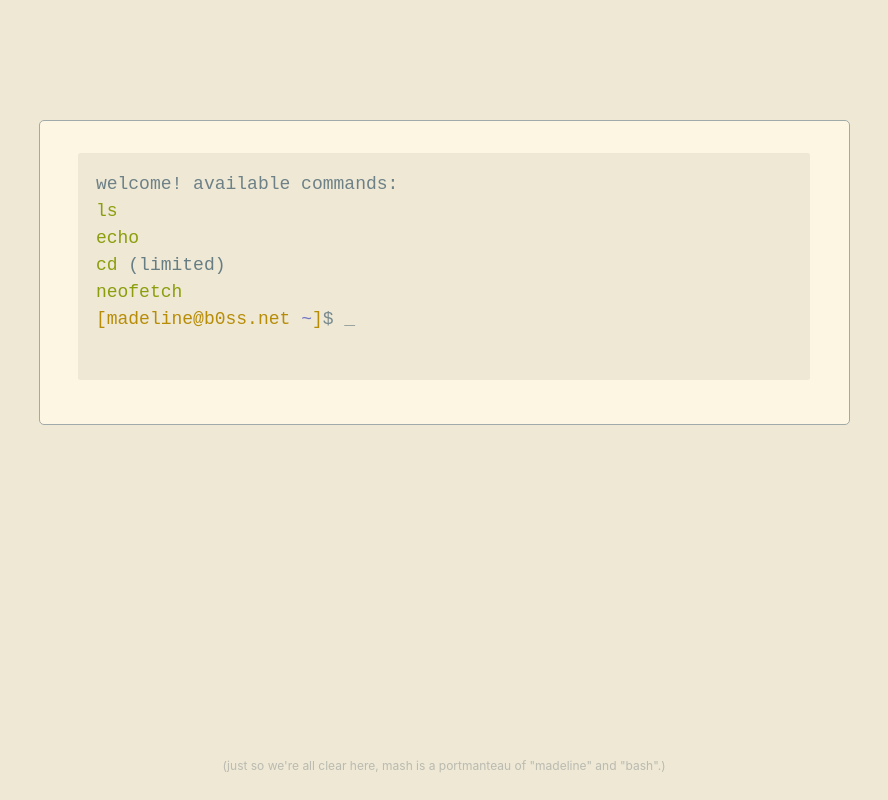
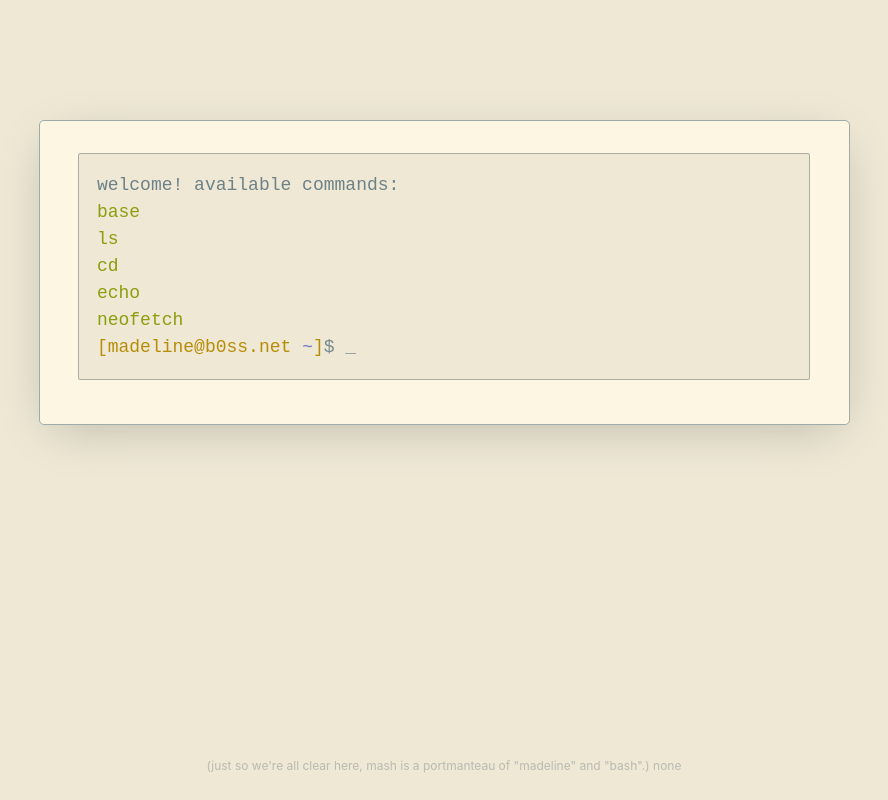
Before and after one commit to madeline-xoxo/pongs-homepage, a React (Vite) app: page / in a window 1280 px wide. Shown: the whole page, without its empty margins (196-1084 px from the left). Built offline with nearby package versions, Linux system fonts and the light colour scheme; a web font is replaced by a local one.

Commit message:
last login + shadow and border

```diff
--- a/src/App.css
+++ b/src/App.css
@@ -17,7 +17,7 @@
   box-sizing: border-box;
   padding: 3vw;
   z-index: 2;
-  /* box-shadow: 0px 12px 50px -13px rgba(0,0,0,0.23); */
+  box-shadow: 0px 12px 50px -13px rgba(0,0,0,0.23);
   border-radius: 5px;
 }
 
@@ -35,7 +35,7 @@
   line-break: anywhere;
   word-break: break-all;
   /* box-shadow: 0px 12px 50px -13px rgba(0,0,0,0.23); */
-  /* border: solid thin #7e8a8599; */
+  border: solid thin #7e8a8599;
   border-radius: 2.5px;
   cursor: default;
   overflow: auto;
@@ -109,3 +109,10 @@
   height: 100px;
   padding: 15px;
 }
+
+.help {
+  max-height: 175px;
+  display: flex;
+  flex-direction: column;
+  flex-flow: column wrap;
+}
--- a/src/App.tsx
+++ b/src/App.tsx
@@ -1,253 +1,50 @@
-import { useEffect } from 'react'
-import { createCommand, handleInput } from './util/commandDefs';
+import { useEffect, useState } from 'react'
+import { commands, createCommand, handleInput } from './util/commandDefs';
 import './util/commandFuncs';
 
 import './App.css'
 
 function App() {
-  // window.onload = function () {
-  //   //  alert(navigator.userAgent);
-  //   if (navigator.userAgent.indexOf("Firefox") > 0) {
-  //     alert("hii! this is a bit awkward but firefox doesn't support the clipboard api. as such, you won't be able to paste into my little terminal. sorry!");
-  //   }
-  // }
-  // async function handleInput(e: KeyboardEvent) {
-  //   const characters = [...Array(95).keys()].map(i => String.fromCharCode(i + 32)); // every typeable character, see https://stackoverflow.com/a/71085063
-  //   if (!(e.key === "R" && e.ctrlKey)) e.preventDefault();
-  //   window.getSelection()?.removeAllRanges();
-  //   const terminal = document.getElementById('terminal')!;
-  //   const input = document.getElementById('input')!;
-  //   let typedText = input.innerText;
-  //   document.getAnimations().forEach(animation => {
-  //     animation.cancel();
-  //     animation.play();
-  //   })
-  //   switch (e.key) {
-  //     case "ArrowUp": {
-  //       // const previous = (terminal.lastChild! as Element).previousElementSibling?.lastElementChild as HTMLDivElement;
-  //       // if (previous) {
-  //       //   if (!previous.parentElement?.classList.contains('line')) break;
-  //       //   typedText = previous.innerText;
-  //       // }
-  //       // break;
-  //       const lines = Array.from(document.getElementsByClassName('line') as HTMLCollectionOf<HTMLDivElement>);
-  //       typedText = (lines.slice(-2)[0].lastElementChild as HTMLDivElement).innerText;
-  //       break;
-  //     }
-  //     case "ArrowDown": {
-  //       typedText = "";
-  //       break;
-  //     }
-  //     // the above two aren't REALLY how it works but idc
-  //     case "Backspace": {
-  //       typedText = input.innerText.slice(0, -1);
-  //       break;
-  //     }
-  //     case "Shift": {
-  //       break;
-  //     }
-  //     case "Tab": {
-  //       let parsed = typedText.split(' ').slice(-1)[0];
-  //       const potentialFiles = files.filter(file => file.name.startsWith(parsed));
-  //       if (potentialFiles.length === 0) break;
-  //       if (potentialFiles.length === 1) {
-  //         const temparray = typedText.split(' ');
-  //         temparray.pop();
-  //         temparray.push(potentialFiles[0].name)
-  //         typedText = temparray.join(' ');
-  //         break;
-  //       }
-  //       if (potentialFiles.length > 1) {
-  //         terminal.append(potentialFiles.map(f => f.name).join('   '))
-  //         document.getElementById('input')!.id = "";
-  //         terminal.innerHTML += `<div class="line"><span class="hostname">[madeline@b0ss.net <span class="directory">~</span>]</span><span class="bash">$ </span><span id="input" /></div>`
-  //         const input = document.getElementById('input')!;
-  //         input.innerHTML = "";
-  //         const stupidFuckingArrayWeNeed = typedText.match(/^([^\s]+\s)(.*)$/) || [""];
-  //         const commandElement = document.createElement('span');
-  //         commandElement.classList.add('command');
-  //         commandElement.innerText = stupidFuckingArrayWeNeed[1] || typedText;
-  //         input.append(commandElement)
-  //         const paramElement = document.createElement('span');
-  //         paramElement.classList.add('param');
-  //         paramElement.innerText = stupidFuckingArrayWeNeed[2] || "";
-  //         input.append(paramElement)
-  //         terminal.scrollTop = terminal.scrollHeight;
-  //       }
-  //       break;
-  //     }
-  //     case "Enter": {
-  //       let parsed = typedText.split(' ');
-  //       switch (parsed[0]) {
-  //         case "": {
-  //           break;
-  //         }
-  //         case "ls": {
-  //           const first = parsed.slice(0, -(parsed.length - 1));
-  //           const last = parsed.slice(0)[0]
-  //           const args = parsed.slice(1);
-  //           if (parsed.length === 1) {
-  //             let filesString = "";
-  //             files.forEach(file => {
-  //               filesString += file.name + "   ";
-  //             })
-  //             terminal.append(filesString);
-  //             break;
-  //           };
-  //           args.every(arg => {
-  //             if (arg.startsWith('-')) {
-  //               switch (arg.replace('-', '')) {
-  //                 case "l": {
-  //                   terminal.append("-l!");
-  //                   break;
-  //                 }
-  //                 default: {
-  //                   terminal.append(`ls: invalid option -- '${arg.replace('-', '')}'`)
-  //                   return;
-  //                 }
-  //               }
-  //             }
-  //           })
-  //           break;
-  //           // if (parsed.slice(-1)[0].trim() === "ls") {
-  //           //   let filesString = "";
-  //           //   files.forEach(file => {
-  //           //     filesString += file.name + "   ";
-  //           //   })
-  //           //   terminal.append(filesString);
-  //           //   break;
-  //           // } else {
-  //           //   if (parsed.slice(-1)[0].trim() === "") break;
-  //           //   const directory = files.filter(file => file.name === parsed.slice(-1)[0])[0];
-  //           //   if (!directory) {
-  //           //     terminal.append(`mash: ls: cannot access '${parsed.slice(-1)[0]}': no such file or directory`)
-  //           //     break;
-  //           //   }
-  //           //   terminal.append(directory.url);
-  //           //   break;
-  //           // }
-
-  //         }
-  //         case "cd": {
-  //           if (parsed.slice(-1)[0].trim() === "cd") break;
-  //           switch (parsed.slice(-1)[0]) {
-  //             case "": {
-  //               break;
-  //             }
-  //             case ".":
-  //             case "./": {
-  //               terminal.append(`mash: cd: you're already in the current directory, dumbass`)
-  //               break;
-  //             }
-  //             case "..":
-  //             case "../": {
-  //               terminal.append(`mash: cd: nice try`)
-  //               break;
-  //             }
-  //             default: {
-  //               const file = files.find(file => file.name === parsed.slice(-1)[0]);
-  //               if (!file) {
-  //                 terminal.append(`mash: cd: ${parsed.slice(-1)}: no such file or directory`);
-  //                 break;
-  //               }
-  //               !file.openCurrent ? window.open(file.url) : window.location.href = file.url;
-  //               break;
-  //             }
-  //           }
-  //           break;
-  //         }
-  //         case "echo": {
-  //           terminal.append(parsed.slice(1, parsed.length).join(' '));
-  //           break;
-  //         }
-  //         case "neofetch": {
-  //           const agent = window.navigator.userAgent.toLowerCase();
-  //           const browser =
-  //             agent.indexOf('edge') > -1 ? 'edge'
-  //               : agent.indexOf('edg') > -1 ? 'chromium based edge'
-  //                 : agent.indexOf('opr') > -1 ? 'opera'
-  //                   : agent.indexOf('chrome') > -1 ? 'chrome'
-  //                     : agent.indexOf('trident') > -1 ? 'ie'
-  //                       : agent.indexOf('firefox') > -1 ? 'firefox'
-  //                         : agent.indexOf('safari') > -1 ? 'safari'
-  //                           : 'other';
-  //           const img = document.createElement('img')
-  //           img.src = (() => {
-  //             switch (browser) {
-  //               case "firefox": {
-  //                 return "https://upload.wikimedia.org/wikipedia/commons/a/a0/Firefox_logo%2C_2019.svg";
-  //               }
-  //               case "chrome": {
-  //                 return "https://upload.wikimedia.org/wikipedia/commons/e/e1/Google_Chrome_icon_%28February_2022%29.svg";
-  //               }
-  //               case "edge":
-  //               case "chromium based edge": {
-  //                 return "https://upload.wikimedia.org/wikipedia/commons/9/98/Microsoft_Edge_logo_%282019%29.svg";
-  //               }
-  //               default: {
-  //                 return "https://upload.wikimedia.org/wikipedia/commons/d/d2/Question_mark.svg";
-  //               }
-  //             }
-  //           })()
-  //           const neofetch = document.createElement('div');
-  //           neofetch.classList.add('neofetch');
-  //           neofetch.append(img);
-  //           neofetch.append(`browser: ${browser}\ni don't know what else to put here`)
-  //           terminal.append(neofetch);
-  //           terminal.scrollTop = terminal.scrollHeight;
-  //           break;
-  //         }
-  //         default: {
-  //           terminal.append(`mash: ${parsed[0]}: command not found`);
-  //           break;
-  //         }
-  //       }
-  //       terminal.innerHTML += `<div class="line"><span class="hostname">[madeline@b0ss.net <span class="directory">~</span>]</span><span class="bash">$ </span><span id="input" /></div>`
-  //       document.getElementById('input')!.id = "";
-  //       terminal.scrollTop = terminal.scrollHeight;
-  //       return;
-  //     }
-  //     default: {
-  //       if (!characters.includes(e.key) || e.ctrlKey) break;
-  //       typedText += e.key;
-  //       break;
-  //     }
-  //   }
-  //   if (e.ctrlKey) {
-  //     switch (e.key) {
-  //       case "v" || "V": {
-  //         const clipboard = await navigator.clipboard.readText();
-  //         typedText += clipboard || "";
-  //       }
-  //     }
-  //   }
-  //   // this code only executes if we don't return in a switch statement, meaning we can execute code there
-  //   input.innerHTML = "";
-  //   const stupidFuckingArrayWeNeed = typedText.match(/^([^\s]+\s)(.*)$/) || [""];
-  //   const commandElement = document.createElement('span');
-  //   commandElement.classList.add('command');
-  //   commandElement.innerText = stupidFuckingArrayWeNeed[1] || typedText;
-  //   input.append(commandElement)
-  //   const paramElement = document.createElement('span');
-  //   paramElement.classList.add('param');
-  //   paramElement.innerText = stupidFuckingArrayWeNeed[2] || "";
-  //   input.append(paramElement)
-  //   terminal.scrollTop = terminal.scrollHeight;
-  // }
+  const [date, setDate] = useState('');
   useEffect(() => {
     document.addEventListener('keydown', handleInput)
     return () => document.removeEventListener('keydown', handleInput)
   }, [handleInput])
+  useEffect(() => {
+    const localDate = localStorage.getItem('date');
+    const options = {
+      year: 'numeric',
+      month: '2-digit',
+      day: '2-digit',
+      hour: '2-digit',
+      minute: '2-digit',
+      second: '2-digit',
+      hour12: false
+    } as Intl.DateTimeFormatOptions;
+    const date = (new Date()).toLocaleDateString(navigator.language, options);
+    if (!localDate) {
+      setDate('none');
+      localStorage.setItem('date', date)
+    } else {
+      setDate(localDate);
+      localStorage.setItem('date', date)
+    }
+  }, [])
   return (
     <div className="main">
       <div id="frame">
         <div id="terminal">
           <div>
+            {date !== 'none' ? <div><span className='directory'>last login:</span> <span className='hostname'>{date}</span><br /></div> : null}
             welcome! available commands:<br />
-            <div className="command">ls</div>
-            <div className="command">echo</div>
-            <div className="command">cd <span className="param">(limited)</span></div>
-            <div className="command">neofetch</div>
+            <div className="help">
+              {
+                commands.map(command => {
+                  return <div key={command.name} className="command">{command.name}</div>
+                })
+              }
+
+            </div>
           </div>
           <div className="line">
             <span className="hostname">
@@ -259,7 +56,7 @@ function App() {
         </div>
       </div>
       <div id="footer">
-        {`(just so we're all clear here, mash is a portmanteau of "madeline" and "bash".)`}
+        {`(just so we're all clear here, mash is a portmanteau of "madeline" and "bash".) ${date}`}
       </div>
     </div>
   )
```
